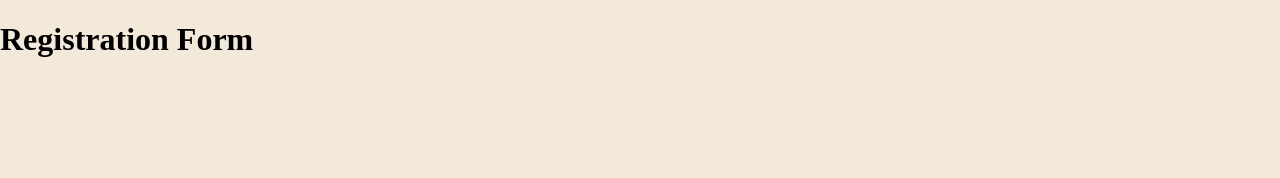
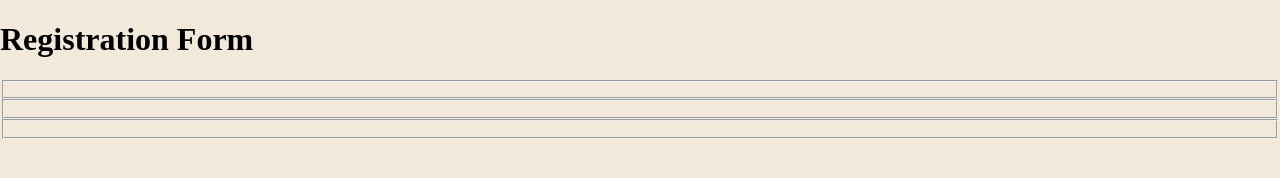
Before and after one commit to STINGRAY008/HTML-Form, a plain HTML site: page css/index.html in a window 1280 px wide. Drawn offline with Linux system fonts and the light colour scheme.

Commit message:
STEP8: Lets add three sections for the form and add three fieldset element within the form element

```diff
--- a/css/index.html
+++ b/css/index.html
@@ -9,6 +9,12 @@
 </head>
 <body>
     <h1>Registration Form</h1>
+    <form action="#">
+        <fieldset></fieldset>
+        <fieldset></fieldset>
+        <fieldset></fieldset>
+    </form>
+
 
 </body>
 </html>
```
